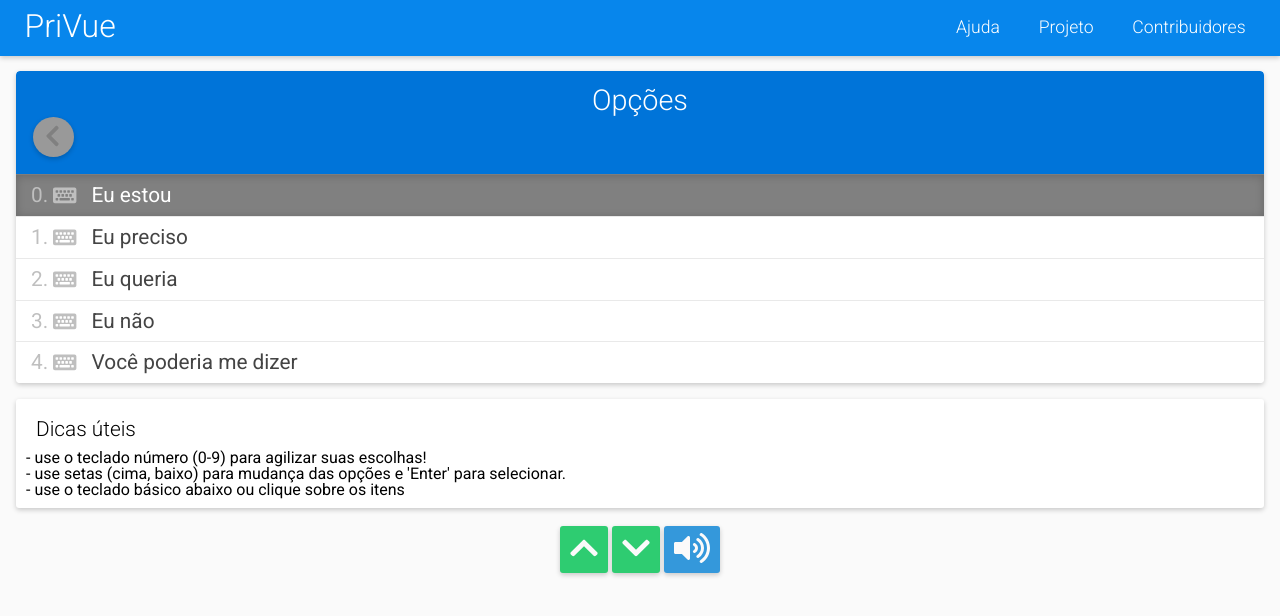
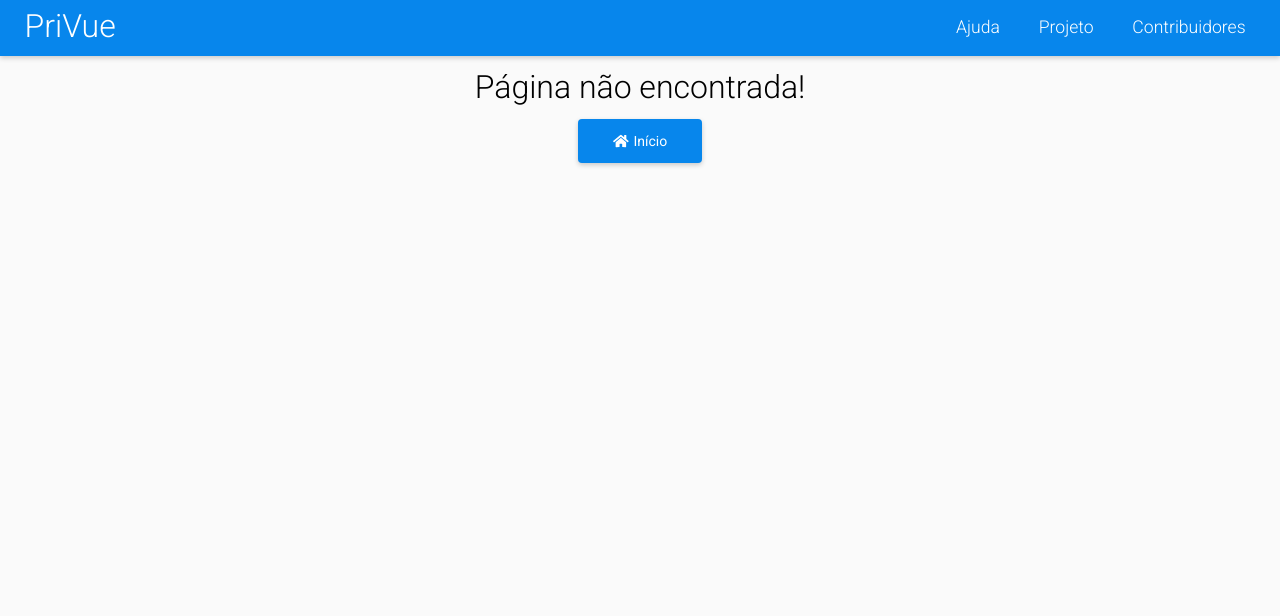
Before and after one commit to projeto-pri/vprisays, a Vue app: page /404 in a window 1280 px wide. Before the commit this address led to /. Shown: the top 616 px of the page. Built offline with nearby package versions, Linux system fonts and the light colour scheme.

Commit message:
Add Page 404

```diff
--- a/src/plugins/fontAwesome.js
+++ b/src/plugins/fontAwesome.js
@@ -1,6 +1,6 @@
 import Vue from 'vue'
 import { library } from '@fortawesome/fontawesome-svg-core'
-import { faVolumeUp, faChevronDown, faChevronUp, faChevronLeft, faKeyboard } from '@fortawesome/free-solid-svg-icons'
+import { faVolumeUp, faChevronDown, faChevronUp, faChevronLeft, faKeyboard, faHome } from '@fortawesome/free-solid-svg-icons'
 import { FontAwesomeIcon } from '@fortawesome/vue-fontawesome'
 
 library.add(faChevronDown)
@@ -8,5 +8,6 @@ library.add(faChevronUp)
 library.add(faChevronLeft)
 library.add(faVolumeUp)
 library.add(faKeyboard)
+library.add(faHome)
 
 Vue.component('v-icon', FontAwesomeIcon);
--- a/src/router.js
+++ b/src/router.js
@@ -1,5 +1,6 @@
 import Vue from 'vue'
 import Router from 'vue-router'
+
 import ListSays from './views/ListSays.vue'
 
 Vue.use(Router)
@@ -13,8 +14,13 @@ export default new Router({
       component: ListSays
     },
     {
+      path: '/404',
+      name: 'NotFound',
+      component: () => import('./views/404.vue')
+    },
+    {
       path: '*',
-      redirect: '/'
+      redirect: '/404'
     }
   ]
 })
--- /dev/null
+++ b/src/views/404.vue
@@ -0,0 +1,39 @@
+<template>
+  <div id="NotFound" class="col align-center">
+    <h3 class="title">Página não encontrada!</h3>
+    <br>
+    <router-link to="/">
+      <div class="row button">
+        <v-icon icon="home"></v-icon>
+        <div>Início</div>
+      </div>
+    </router-link>
+  </div>
+</template>
+
+<script>
+export default {
+  name: 'NotFound'
+}
+</script>
+
+<style scoped lang="scss">
+.title {
+  font-size: 200%;
+  font-weight: 100;
+}
+
+.button {
+  cursor: pointer;
+  background: $primary;
+  color: white;
+  padding: 15px 35px;
+  border-radius: 4px;
+  font-size: 14px;
+  box-shadow: 0px 2px 5px 0px #00000033;
+
+  > div {
+    margin-left: 5px;
+  }
+}
+</style>
```
